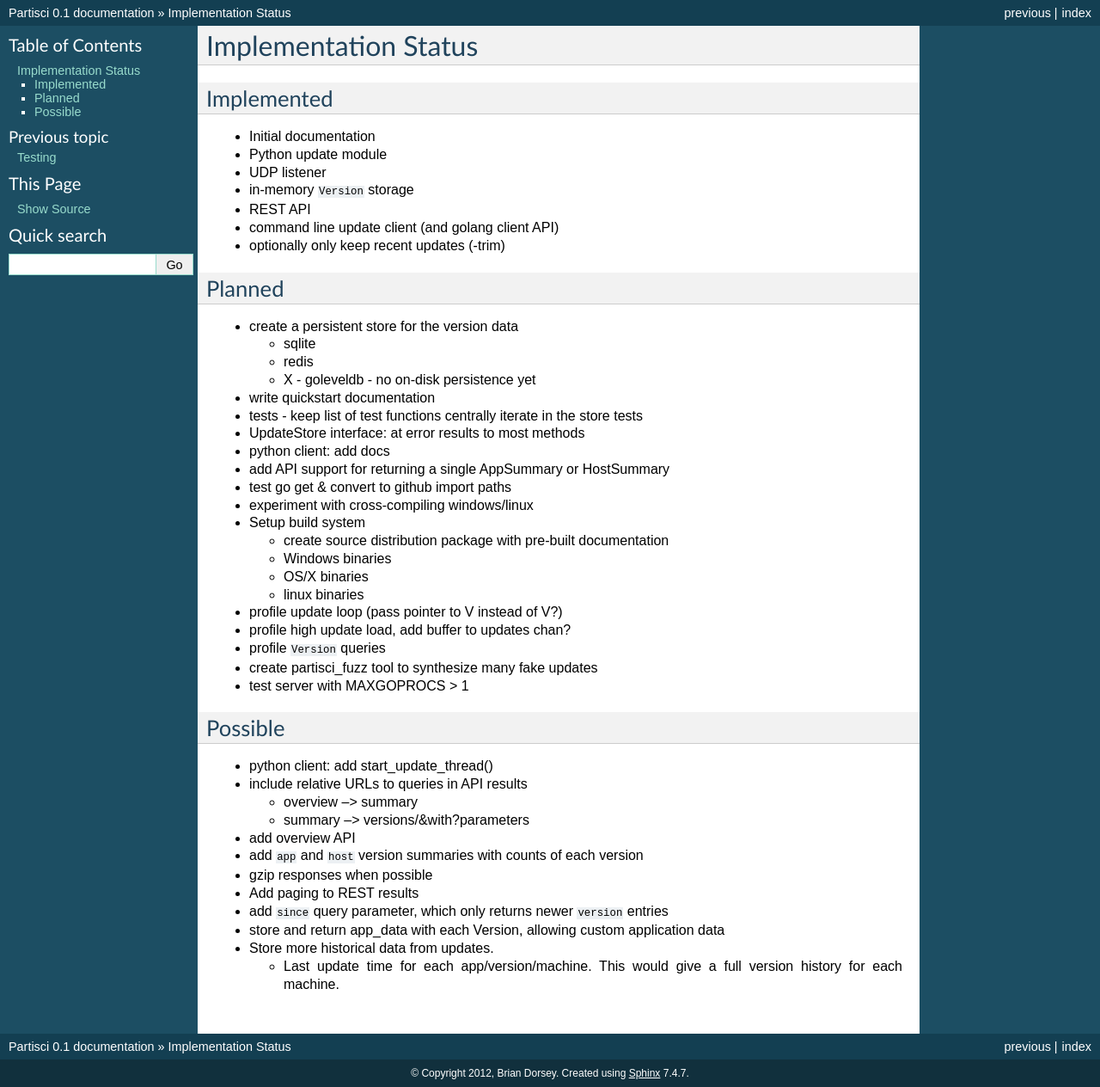
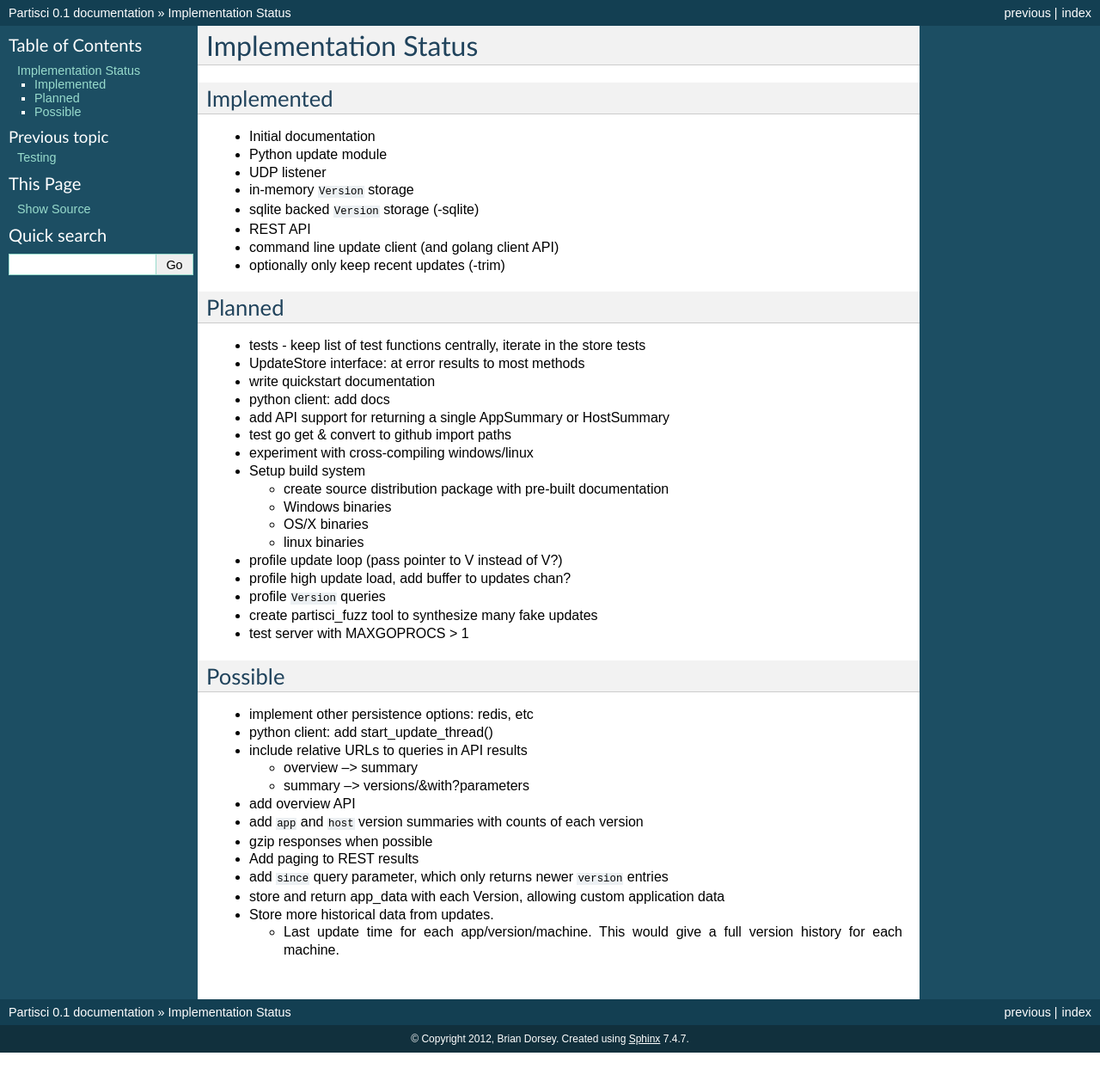
Before and after one commit to briandorsey/partisci, a Sphinx documentation site: the page built from doc/status.rst, in a window 1280 px wide. Shown: the whole page at 86% size. Built offline with Sphinx 7.4.7, drawn with Linux system fonts in a browser that asks for light colours; after the commit the page ends 1224 px from its top, so only the background shows below that.

Commit message:
partiscid: added -sqlite flag to enable SQLite backed persistence

```diff
--- a/doc/status.rst
+++ b/doc/status.rst
@@ -8,6 +8,7 @@ Implemented
 * Python update module
 * UDP listener
 * in-memory ``Version`` storage
+* sqlite backed ``Version`` storage (-sqlite)
 * REST API
 * command line update client (and golang client API)
 * optionally only keep recent updates (-trim)
@@ -15,15 +16,9 @@ Implemented
 Planned
 -------
 
-* create a persistent store for the version data
-
-  * sqlite
-  * redis
-  * X - goleveldb - no on-disk persistence yet
-
+* tests - keep list of test functions centrally, iterate in the store tests
+* UpdateStore interface: at error results to most methods
 * write quickstart documentation
-* tests - keep list of test functions centrally iterate in the store tests
-* UpdateStore interface: at error results to most methods
 * python client: add docs
 * add API support for returning a single AppSummary or HostSummary
 * test go get & convert to github import paths
@@ -44,6 +39,7 @@ Planned
 Possible
 --------
 
+* implement other persistence options: redis, etc
 * python client: add start_update_thread()
 * include relative URLs to queries in API results
 
```
Also changed, not shown: 2 other files.
